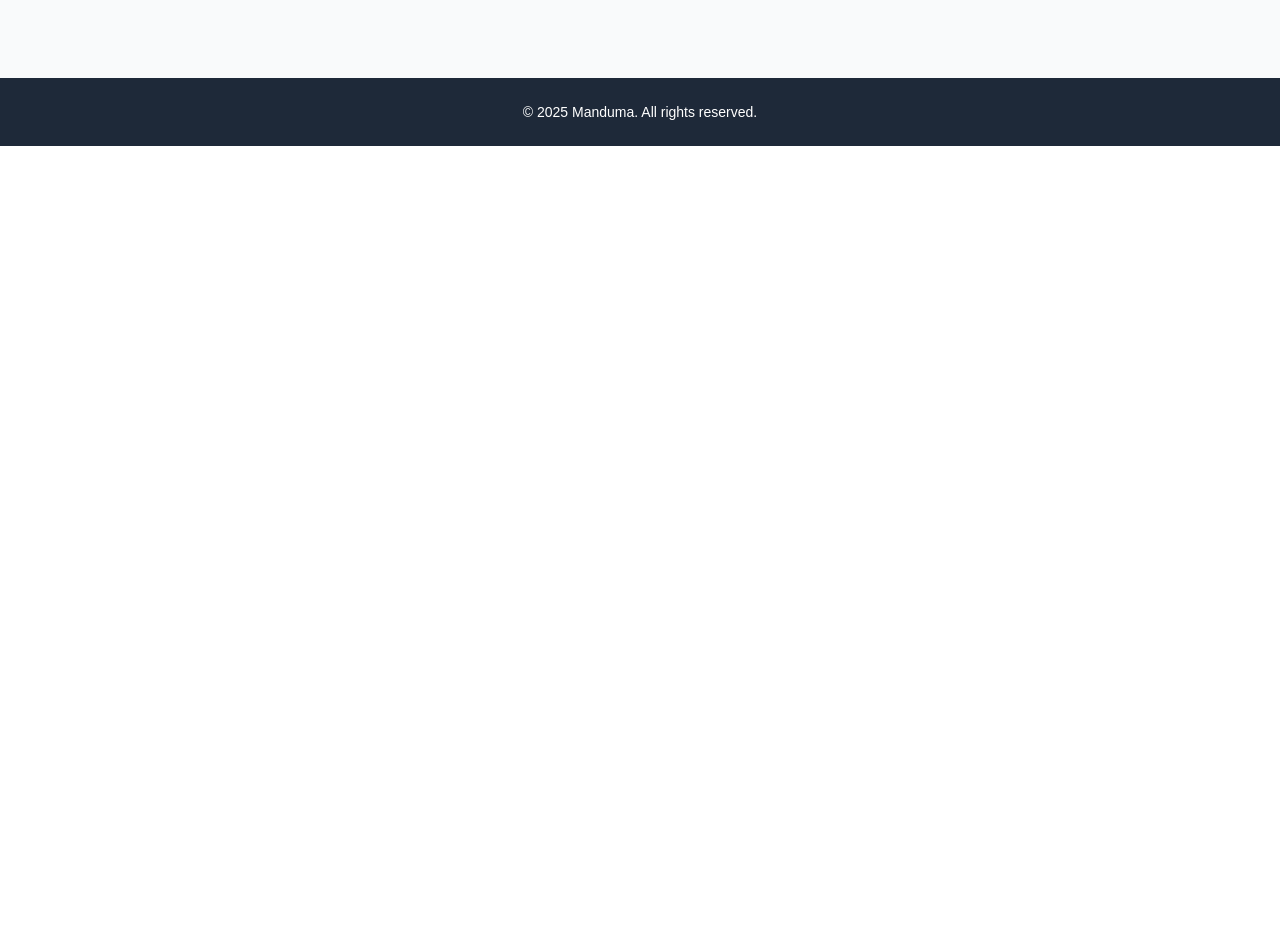
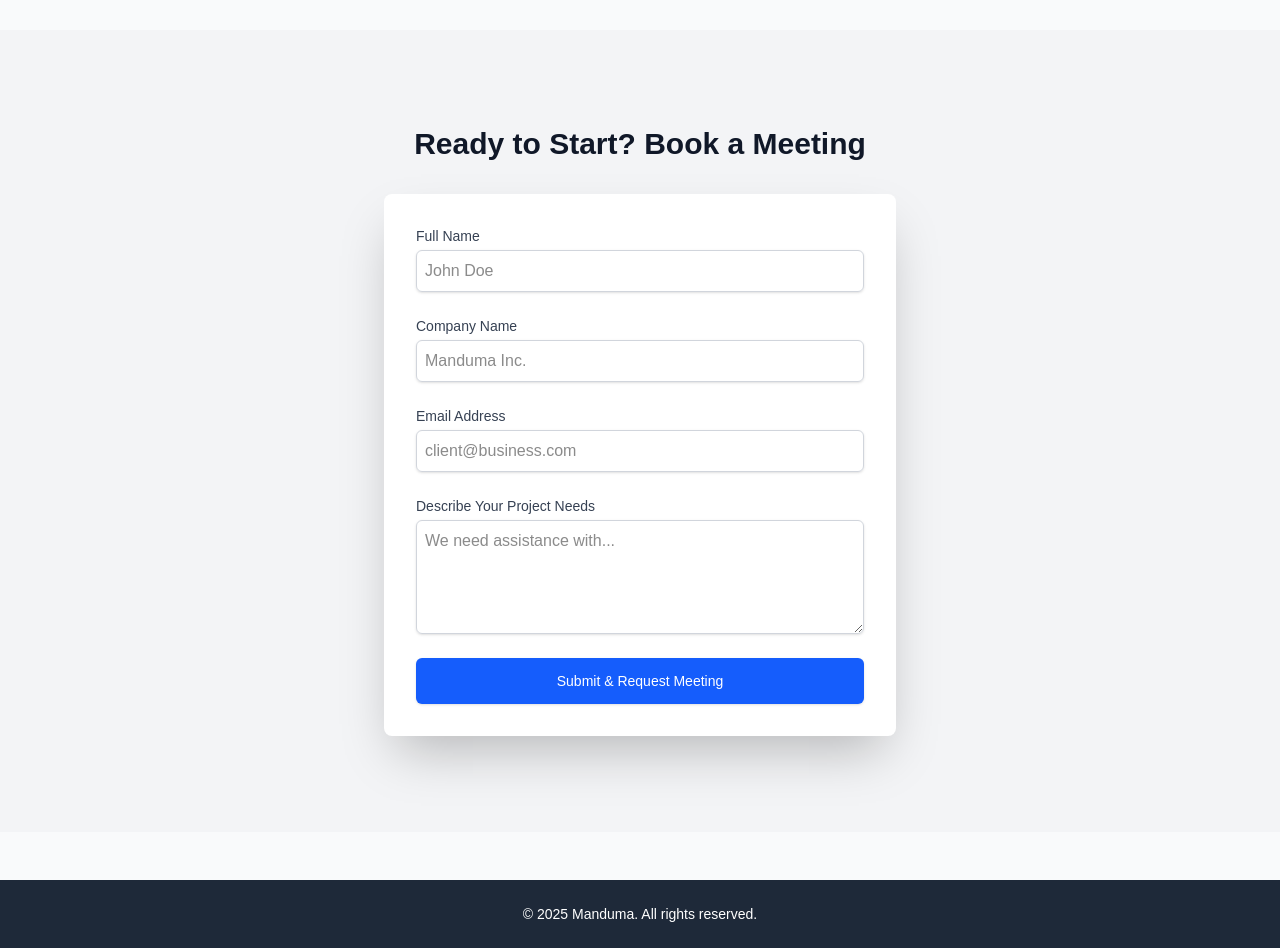
Before and after one commit to TheHolyWolf/manduma-web, a Next.js app: page / in a window 1280 px wide. Shown: the part 800-1748 px from the top of the page. Before the commit the page ends 946 px from the top, so only its background shows below. Built offline with nearby package versions, Linux system fonts and the light colour scheme.

Commit message:
feat: Integrated Formspree contact form

```diff
--- a/app/page.tsx
+++ b/app/page.tsx
@@ -47,6 +47,72 @@ export default function Home() {
         </div>
       </section>
 
+      {/* 4. CONTACT / LEAD FORM SECTION */}
+      <section id="contact" className="py-24 bg-gray-100">
+        <div className="max-w-xl mx-auto px-4 sm:px-6 lg:px-8">
+          <h3 className="text-3xl font-extrabold text-gray-900 text-center mb-8">
+            Ready to Start? Book a Meeting
+          </h3>
+          <form
+            // *** CRITICAL STEP: PASTE YOUR FORMSPREE ENDPOINT HERE ***
+            action="https://formspree.io/f/xblvjqln"
+            method="POST"
+            className="space-y-6 bg-white p-8 rounded-lg shadow-2xl"
+          >
+            <div>
+              <label htmlFor="full-name" className="block text-sm font-medium text-gray-700">Full Name</label>
+              <input
+                type="text"
+                name="name"
+                id="full-name"
+                required
+                className="mt-1 block w-full rounded-md border-gray-300 shadow-sm focus:border-blue-500 focus:ring-blue-500 p-2 border"
+                placeholder="John Doe"
+              />
+            </div>
+            <div>
+              <label htmlFor="company" className="block text-sm font-medium text-gray-700">Company Name</label>
+              <input
+                type="text"
+                name="Company"
+                id="company"
+                required
+                className="mt-1 block w-full rounded-md border-gray-300 shadow-sm focus:border-blue-500 focus:ring-blue-500 p-2 border"
+                placeholder="Manduma Inc."
+              />
+            </div>
+            <div>
+              <label htmlFor="email" className="block text-sm font-medium text-gray-700">Email Address</label>
+              <input
+                type="email"
+                name="_replyto" // Formspree uses this field to reply directly
+                id="email"
+                required
+                className="mt-1 block w-full rounded-md border-gray-300 shadow-sm focus:border-blue-500 focus:ring-blue-500 p-2 border"
+                placeholder="client@business.com"
+              />
+            </div>
+            <div>
+              <label htmlFor="message" className="block text-sm font-medium text-gray-700">Describe Your Project Needs</label>
+              <textarea
+                name="message"
+                id="message"
+                rows={4}
+                required
+                className="mt-1 block w-full rounded-md border-gray-300 shadow-sm focus:border-blue-500 focus:ring-blue-500 p-2 border"
+                placeholder="We need assistance with..."
+              ></textarea>
+            </div>
+            <button
+              type="submit"
+              className="w-full flex justify-center py-3 px-4 border border-transparent rounded-md shadow-sm text-sm font-medium text-white bg-blue-600 hover:bg-blue-700 focus:outline-none focus:ring-2 focus:ring-offset-2 focus:ring-blue-500"
+            >
+              Submit & Request Meeting
+            </button>
+          </form>
+        </div>
+      </section>
+
       {/* 4. FOOTER */}
       <footer className="bg-gray-800 text-white py-6 mt-12">
         <div className="max-w-7xl mx-auto text-center text-sm">
```
